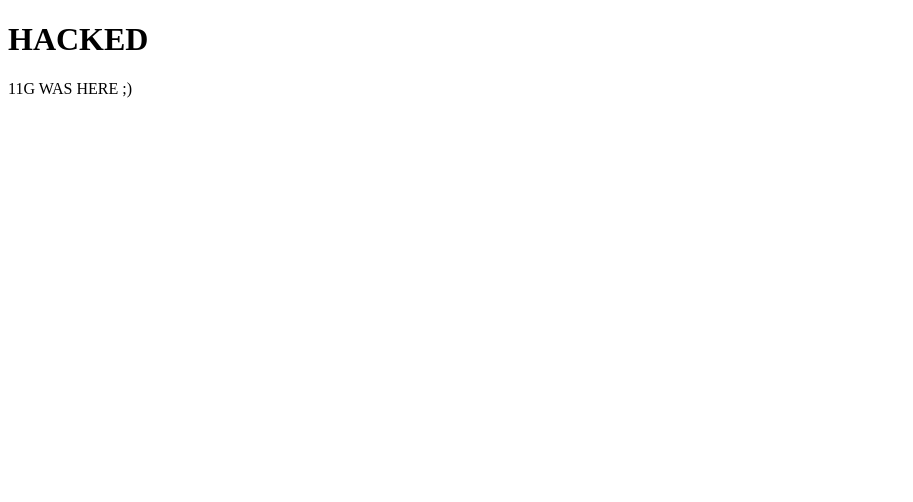
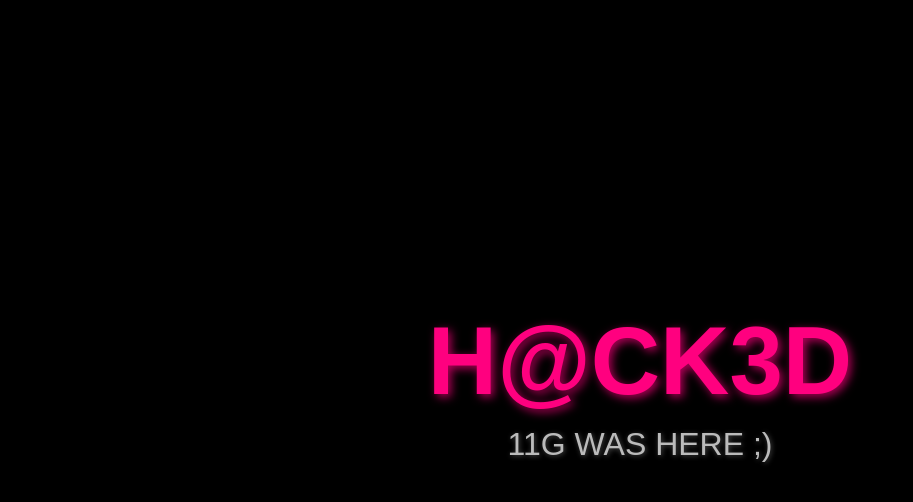
Before and after one commit to zxcv354/zxcv354.github.io, a plain HTML site: page index.html in a window 1280 px wide. Shown: the whole page, without its empty margins (0-913 px from the left). Drawn offline with Linux system fonts and the light colour scheme.

Commit message:
Update index.html

```diff
--- a/index.html
+++ b/index.html
@@ -3,9 +3,39 @@
   <head>
     <meta charset="UTF-8">
     <title>H@CK3D</title>
+    <style>
+      body {
+        background-color: #000000;
+        color: #ffffff;
+        font-family: 'Arial', sans-serif;
+        display: flex;
+        justify-content: center;
+        align-items: center;
+        flex-direction: column;
+        height: 100vh;
+        margin: 0;
+        text-align: center;
+      }
+
+
+      h1 {
+        font-size: 6em;
+        color: #ff007f;
+        text-shadow: 3px 3px 10px rgba(255, 0, 127, 0.7);
+        margin: 0;
+        padding: 0;
+      }
+
+      p {
+        font-size: 2em;
+        color: #bbbbbb;
+        margin-top: 10px;
+        text-shadow: 1px 1px 5px rgba(255, 255, 255, 0.3);
+      }
+    </style>
   </head>
   <body>
-    <h1>HACKED</h1>
+    <h1>H@CK3D</h1>
     <p>11G WAS HERE ;)</p>
   </body>
 </html>
```
